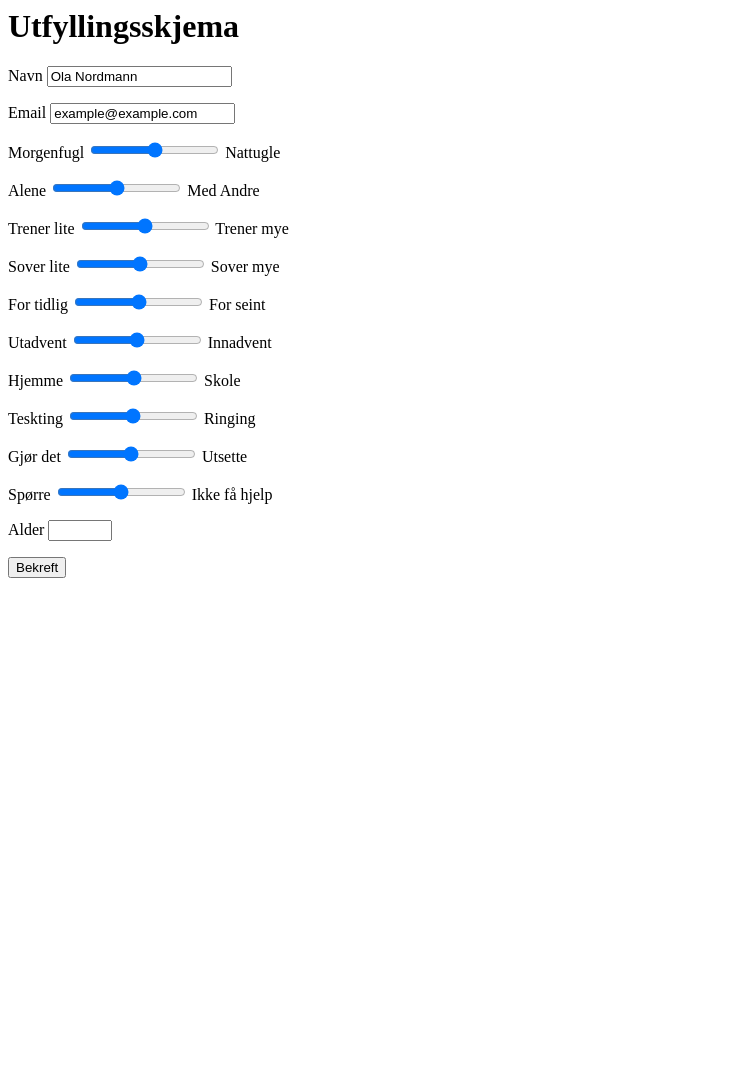
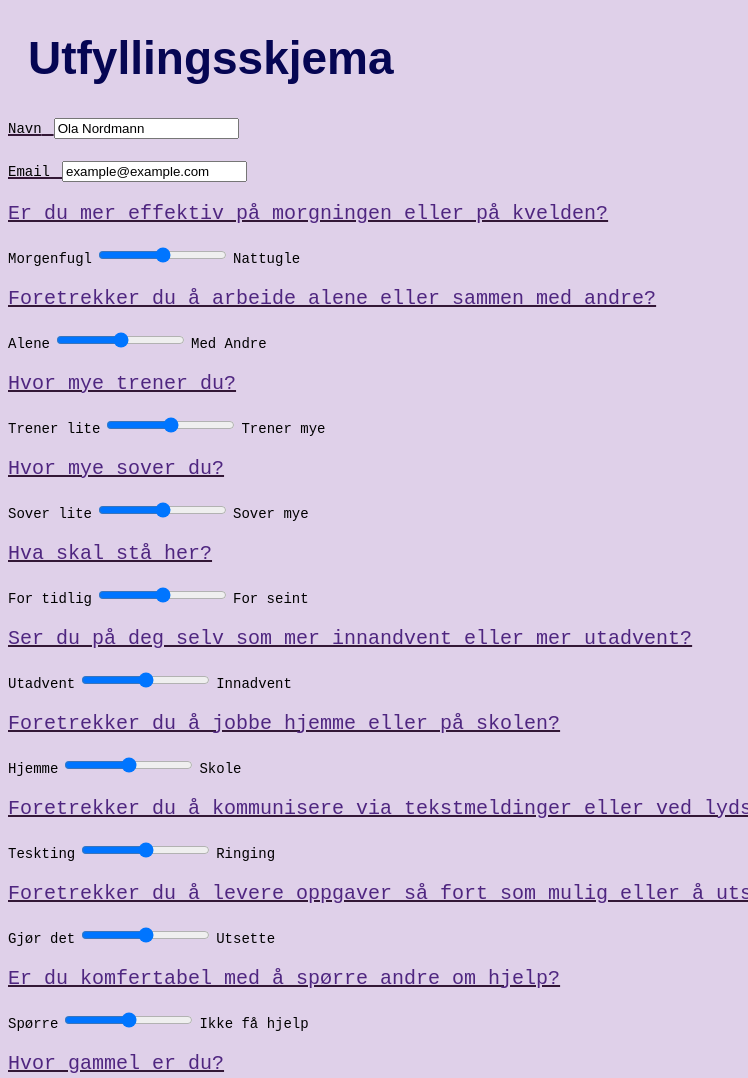
Before and after one commit to kristianvv/How-We-Roll, a plain HTML site: page index.html in a window 1280 px wide. Shown: the top 1078 px of the page, without its empty margins (0-748 px from the left). Before the commit the page ends 800 px from the top, so only its background shows below. Drawn offline with Linux system fonts and the light colour scheme.

Commit message:
Endret CSS og la til spørsmål

```diff
--- a/index.css
+++ b/index.css
@@ -0,0 +1,27 @@
+body {
+    background-color: rgb(223, 208, 233);
+  }
+
+  h1 {
+    color: rgb(6, 6, 83);
+    margin-left: 20px;
+    font-family: 'Fjalla One', sans-serif;
+    font-size: 46px;
+  }
+
+  p {
+    color: rgb(79, 38, 128);
+    text-decoration-line: underline;
+    text-decoration-color: rgb(51, 23, 54);
+    font-family: "Courier New", monospace, serif;
+    font-size: 20px;
+  }
+
+label {
+    color: rgb(0, 0, 0);
+    font-family: "Courier New", monospace, serif;
+    font-size: 14px;
+}
+input[type=range]::-webkit-slider-runnable-track {
+  color: blueviolet;
+  }
--- a/index.html
+++ b/index.html
@@ -1,4 +1,9 @@
+<!DOCTYPE html>
+<html lang="nb">
+
+    <title> How-We-Roll</title>
 <head>
+    <link rel="stylesheet" href="index.css">
     <script src="index.js"></script>
 </head>
 <body>
@@ -17,56 +22,67 @@
         <div name="9Bdata" id="9Bdata">
 
             <p>
+             <p> Er du mer effektiv på morgningen eller på kvelden? </p>
              <label >Morgenfugl</label>
              <input type="range" name="points" min="0" max="10">
              <label >Nattugle</label>
             </p>
             <p>
+                <p> Foretrekker du å arbeide alene eller sammen med andre?</p>
                 <label >Alene</label>
                 <input type="range" name="points" min="0" max="10">
                 <label >Med Andre</label>
                </p>
             <p>
+                <p> Hvor mye trener du? </p>
              <label >Trener lite</label>
              <input type="range" name="points" min="0" max="10">
              <label >Trener mye</label>
             </p>
             <p>
+                <p> Hvor mye sover du?</p>
             <label >Sover lite</label>
             <input type="range" name="points" min="0" max="10">
             <label >Sover mye</label>
             </p>
             <p>
+                <p>Hva skal stå her?</p>
             <label >For tidlig</label>
             <input type="range" name="points" min="0" max="10">
             <label >For seint</label>
             </p>
             <p>
+                <p> Ser du på deg selv som mer innandvent eller mer utadvent?</p>
             <label >Utadvent</label>
             <input type="range" name="points" min="0" max="10">
             <label >Innadvent</label>
             </p>
             <p>
+                <p> Foretrekker du å jobbe hjemme eller på skolen?</p>
             <label >Hjemme</label>
             <input type="range" name="points" min="0" max="10">
             <label >Skole</label>
             </p>
             <p>
+                <p> Foretrekker du å kommunisere via tekstmeldinger eller ved lydsamtaler?</p>
             <label >Teskting</label>
             <input type="range" name="points" min="0" max="10">
             <label >Ringing</label>
             </p>
             <p>
+                <p> Foretrekker du å levere oppgaver så fort som mulig eller å utsette arbeidet?</p>
             <label >Gjør det</label>
             <input type="range" name="points" min="0" max="10">
             <label >Utsette</label>
             </p>
             <p>
+                <p> Er du komfertabel med å spørre andre om hjelp?</p>
             <label >Spørre</label>
             <input type="range" name="points" min="0" max="10">
             <label >Ikke få hjelp</label>
             </p>
             <p>
+                <p> Hvor gammel er du?</p>
             <label >Alder</label>
             <input type="number" name="points" min="0" max="100">
             </p>
@@ -75,3 +91,4 @@
         </div>
       </form>
 </body>
+</html>
```
